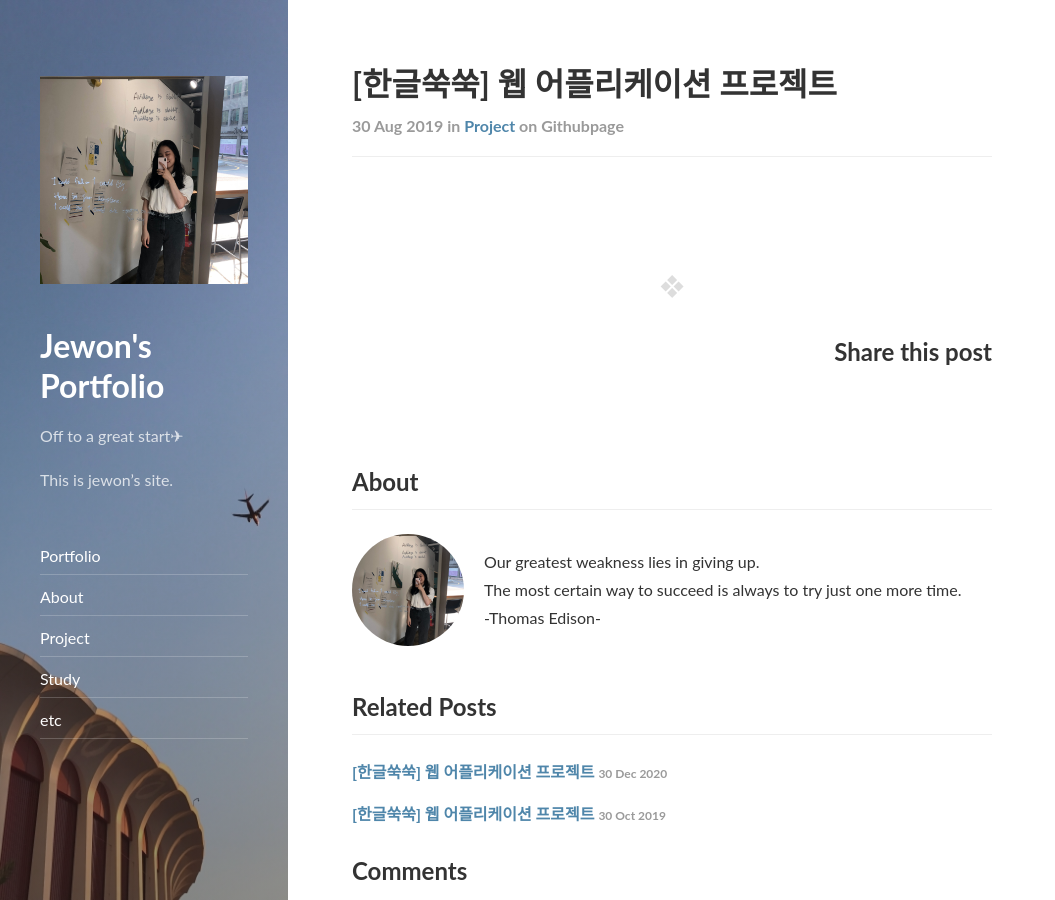
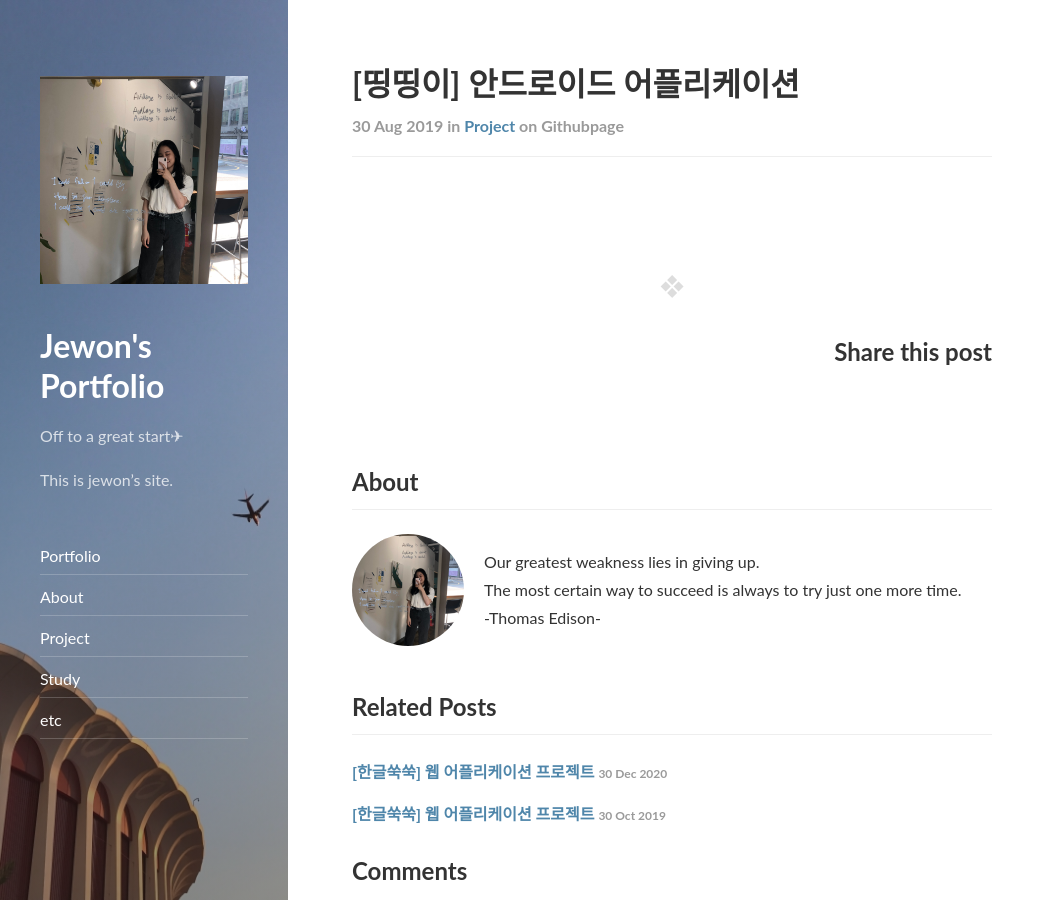
Before and after one commit to jjwon915/jjwon915.github.io, a Jekyll site: the page built from _posts/project/2019-8-30-making-android.md, in a window 1280 px wide and 900 px high. Shown: the whole window, without its empty margins (0-1055 px from the left). Built offline with Jekyll 4.4.1, drawn with Linux system fonts in a browser that asks for light colours; nearby versions of some CDN libraries.

Commit message:
Update 2019-8-30-making-android.md

```diff
--- a/_posts/project/2019-8-30-making-android.md
+++ b/_posts/project/2019-8-30-making-android.md
@@ -1,6 +1,6 @@
 ---
 layout: post
-title: '[한글쑥쑥] 웹 어플리케이션 프로젝트'
+title: '[띵띵이] 안드로이드 어플리케이션'
 subtitle: 커스텀하기
 categories: project
 tags: githubpage
```
